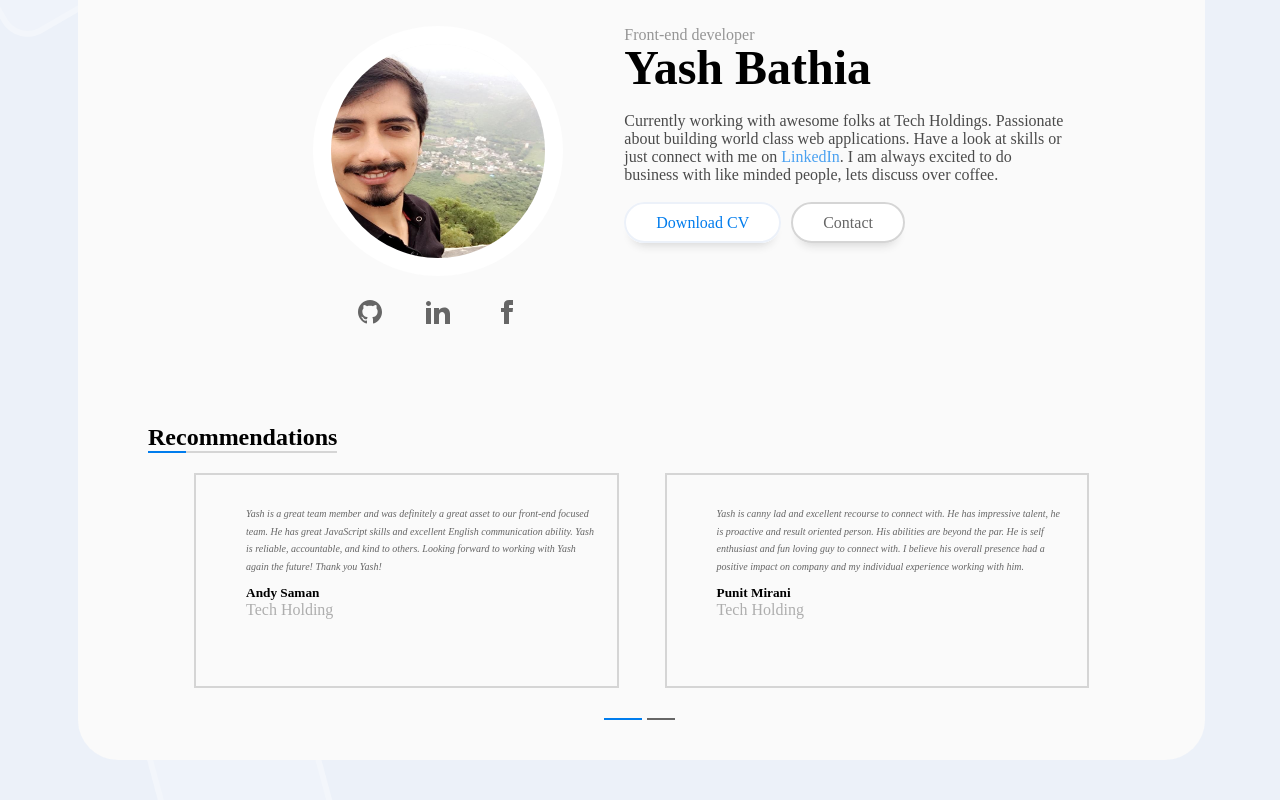
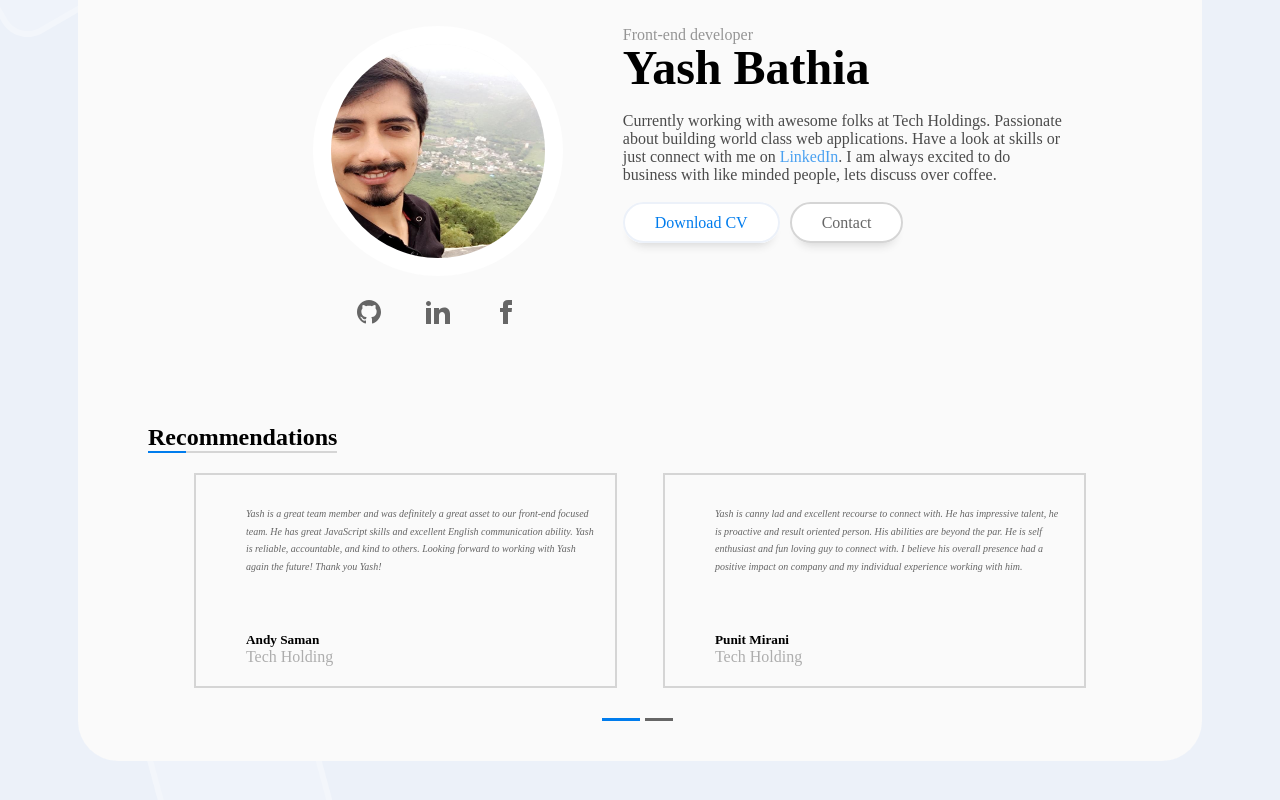
Before and after one commit to yvbathia/yashbathia, a React (Create React App) app: page / in a window 1280 px wide. Shown: the part 256-1056 px from the top of the page. Built offline with nearby package versions, Linux system fonts and the light colour scheme; a web font is replaced by a local one.

Commit message:
Fixed Recom and layout width: you're doing great

```diff
--- a/src/Containers/Home/Home.module.scss
+++ b/src/Containers/Home/Home.module.scss
@@ -120,7 +120,7 @@
 }
 
 .nav {
-  height: 2px;
+  height: 3px;
   width: 28px;
   background-color: $grey;
   margin-right: 5px;
--- a/src/Containers/Home/index.jsx
+++ b/src/Containers/Home/index.jsx
@@ -95,7 +95,7 @@ const Home = () => {
           </div>
           <div className={s.pagination}>
             {[...Array(recomendationData.length - 2)].map((_, index) => (
-              <div
+              <span
                 key={index}
                 onClick={() => setCurrentIndex(index * 2)}
                 className={[
--- a/src/components/Layout/Layout.module.scss
+++ b/src/components/Layout/Layout.module.scss
@@ -2,7 +2,7 @@
 @import "../../styles/variables.scss";
 
 .root {
-  width: 99vw;
+  width: 100%;
   display: flex;
   justify-content: center;
   align-items: center;
--- a/src/components/RecomendationCard/RecomendationCard.module.scss
+++ b/src/components/RecomendationCard/RecomendationCard.module.scss
@@ -8,6 +8,10 @@
 
 .child {
   padding: 20px 10px 10px 40px;
+  display: flex;
+  flex-direction: column;
+  justify-content: space-between;
+  height: 100%;
 }
 
 .title {
```
